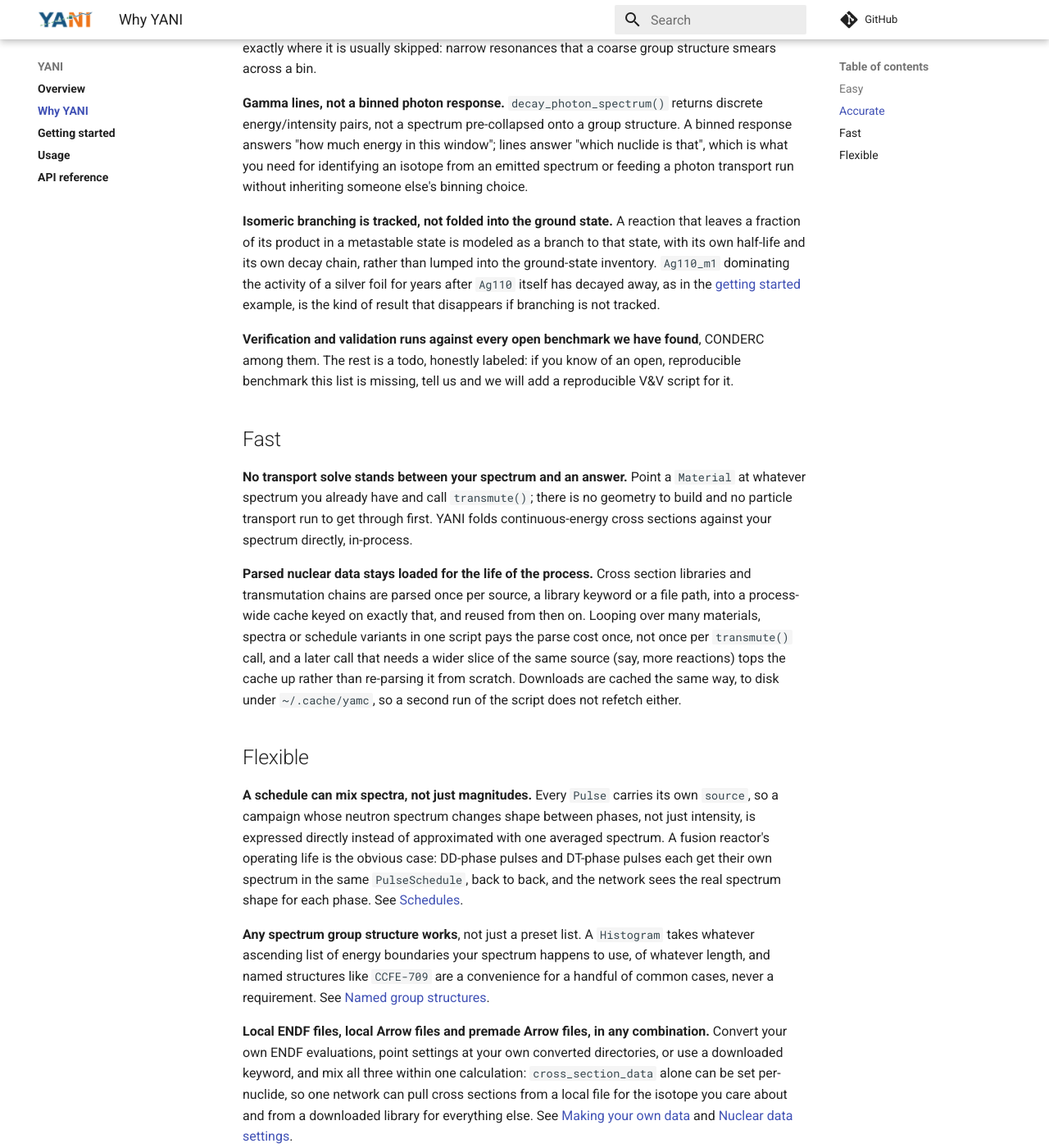
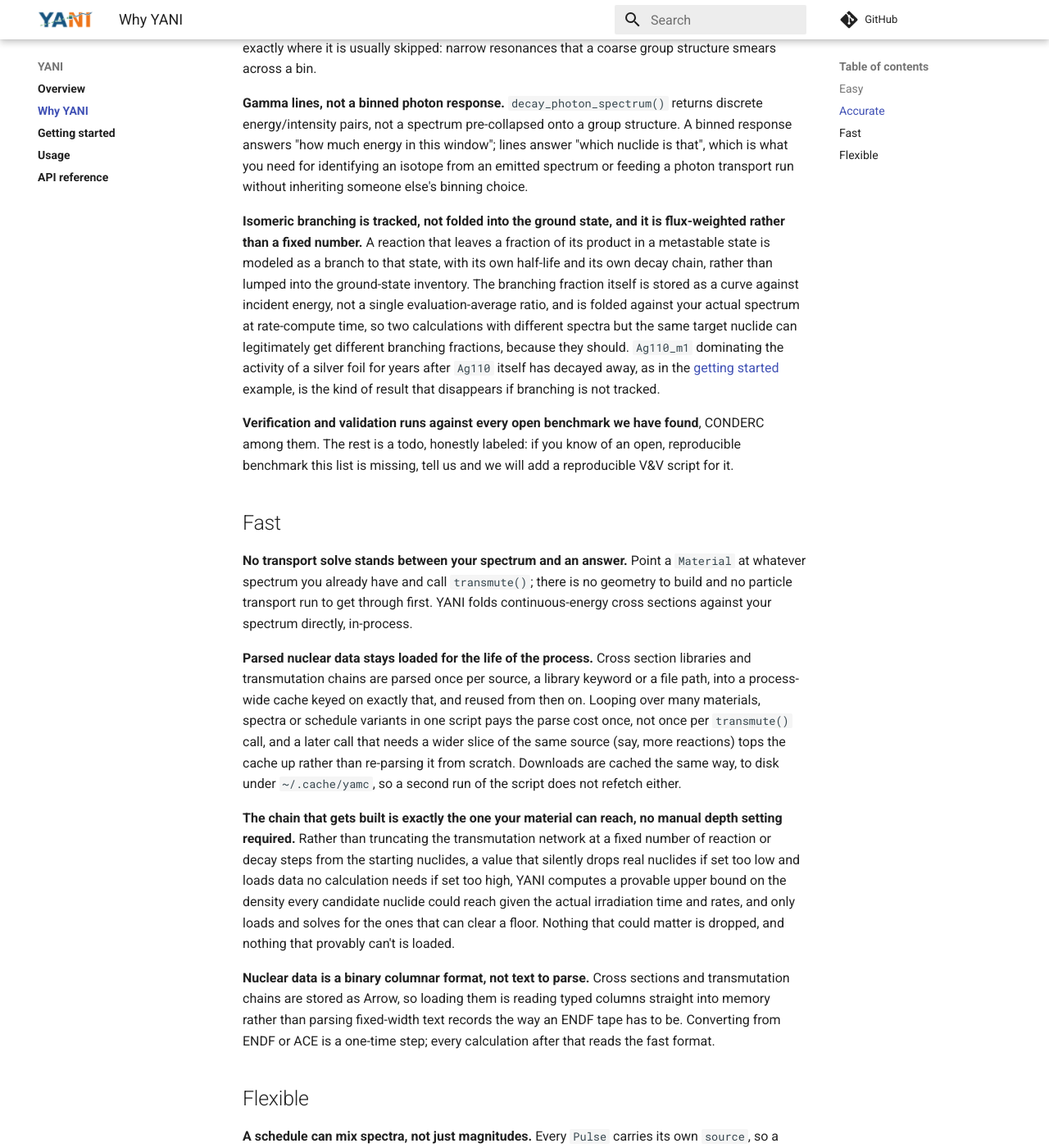
Before and after one commit to fusion-neutronics/yani, an MkDocs documentation site: the page built from docs/why_yani.md, in a window 1280 px wide and 1400 px high, scrolled down 850 px. Shown: the whole window at 82% size. Built offline with MkDocs 1.6.1 and Material for MkDocs 9.7.7, drawn with Linux system fonts in a browser that asks for light colours; comment, search, counter and statistics services are not loaded.

Commit message:
Add flux-weighted branching, bound-based chain pruning, and Arrow read speed

```diff
--- a/docs/why_yani.md
+++ b/docs/why_yani.md
@@ -44,13 +44,18 @@ window"; lines answer "which nuclide is that", which is what you need for
 identifying an isotope from an emitted spectrum or feeding a photon transport
 run without inheriting someone else's binning choice.
 
-**Isomeric branching is tracked, not folded into the ground state.** A
-reaction that leaves a fraction of its product in a metastable state is
-modeled as a branch to that state, with its own half-life and its own decay
-chain, rather than lumped into the ground-state inventory. `Ag110_m1`
-dominating the activity of a silver foil for years after `Ag110` itself has
-decayed away, as in the [getting started](getting_started.md) example, is the
-kind of result that disappears if branching is not tracked.
+**Isomeric branching is tracked, not folded into the ground state, and it is
+flux-weighted rather than a fixed number.** A reaction that leaves a fraction
+of its product in a metastable state is modeled as a branch to that state,
+with its own half-life and its own decay chain, rather than lumped into the
+ground-state inventory. The branching fraction itself is stored as a curve
+against incident energy, not a single evaluation-average ratio, and is folded
+against your actual spectrum at rate-compute time, so two calculations with
+different spectra but the same target nuclide can legitimately get different
+branching fractions, because they should. `Ag110_m1` dominating the activity
+of a silver foil for years after `Ag110` itself has decayed away, as in the
+[getting started](getting_started.md) example, is the kind of result that
+disappears if branching is not tracked.
 
 **Verification and validation runs against every open benchmark we have
 found**, CONDERC among them. The rest is a todo, honestly labeled: if you know
@@ -74,6 +79,22 @@ schedule variants in one script pays the parse cost once, not once per
 source (say, more reactions) tops the cache up rather than re-parsing it from
 scratch. Downloads are cached the same way, to disk under `~/.cache/yamc`, so
 a second run of the script does not refetch either.
+
+**The chain that gets built is exactly the one your material can reach, no
+manual depth setting required.** Rather than truncating the transmutation
+network at a fixed number of reaction or decay steps from the starting
+nuclides, a value that silently drops real nuclides if set too low and loads
+data no calculation needs if set too high, YANI computes a provable upper
+bound on the density every candidate nuclide could reach given the actual
+irradiation time and rates, and only loads and solves for the ones that can
+clear a floor. Nothing that could matter is dropped, and nothing that
+provably can't is loaded.
+
+**Nuclear data is a binary columnar format, not text to parse.** Cross
+sections and transmutation chains are stored as Arrow, so loading them is
+reading typed columns straight into memory rather than parsing fixed-width
+text records the way an ENDF tape has to be. Converting from ENDF or ACE is a
+one-time step; every calculation after that reads the fast format.
 
 ## Flexible
 
```
